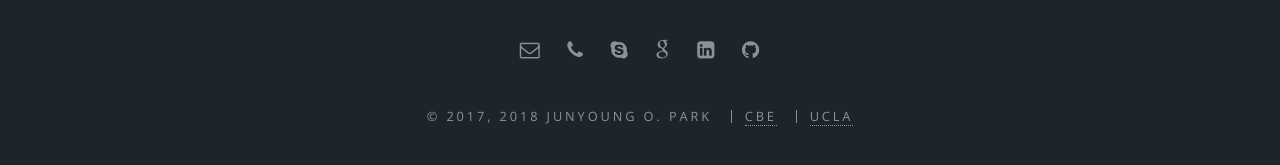
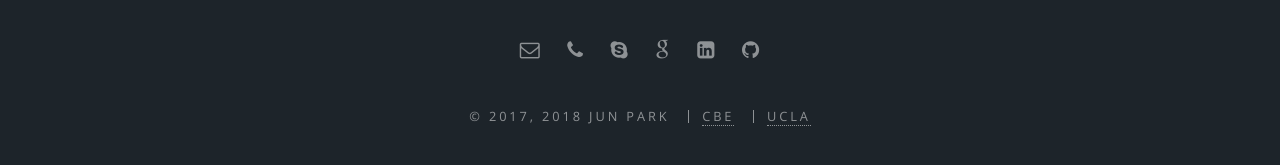
Before and after one commit to jopark/jopark.github.io, a Jekyll site: the page built from contact.html, in a window 1280 px wide and 1057 px high. Shown: the part 838-1003 px from the top of the window. Built offline with Jekyll 4.4.1, drawn with Linux system fonts in a browser that asks for light colours.

Commit message:
footer update

```diff
--- a/_config.yml
+++ b/_config.yml
@@ -7,7 +7,7 @@ description: |
   From integrative metabolomics
   to understanding human diseases
   & enhancing CO<sub>2</sub> utilization
-owner: Junyoung O. Park
+owner: Jun Park
 first_published: 2017 # if migrating another site, the year of your first publish
 email: jop@ucla.edu
 baseurl: "" # the subpath of your site, e.g. /blog
```
